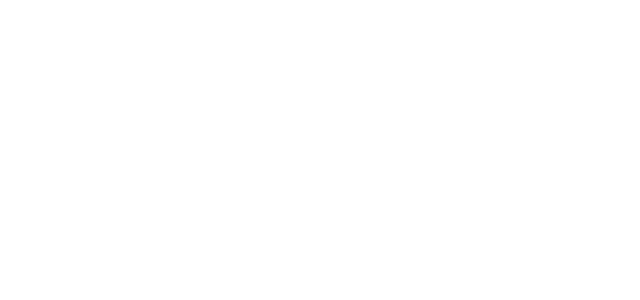
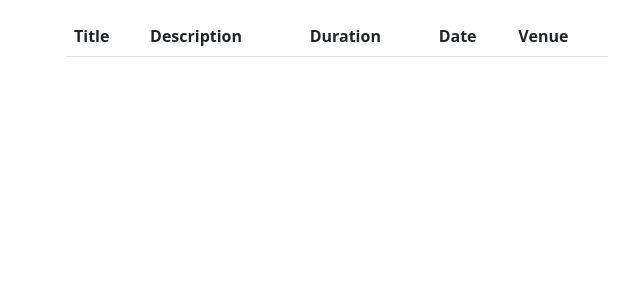
Before and after one commit to hami-r/CourseAppNewAngular, an Angular app: page /view in a window 1280 px wide. Before the commit this address led to /. Shown: the top 300 px of the page, without its empty margins (28-668 px from the left). Built offline with nearby package versions, Linux system fonts and the light colour scheme.

Commit message:
view page added with routing

```diff
--- /dev/null
+++ b/src/app/view-course/view-course.component.html
@@ -0,0 +1,31 @@
+<div class="container">
+    <div class="row">
+        <div class="col col-12 col-sm-12 col-md-12 col-lg-12 col-xl-12 col-xxl-12">
+            <div class="row g-2 m-2">
+                <div class="col col-12 col-sm-12 col-md-6 col-lg-6 col-xl-6 col-xxl-6">
+                    <table class="table">
+                        <thead>
+                            <tr>
+                                <th>Title</th>
+                                <th>Description</th>
+                                <th>Duration</th>
+                                <th>Date</th>
+                                <th>Venue</th>
+                            </tr>
+                        </thead>
+                        <tbody>
+                            <tr *ngFor="let i of courses">
+                                <td>{{i.courseTitle}}</td>
+                                <td>{{i.courseDescription}}</td>
+                                <td>{{i.courseDuration}}</td>
+                                <td>{{i.courseDate}}</td>
+                                <td>{{i.courseVenue}}</td>
+                            </tr>
+                        </tbody>
+                    </table>
+
+                </div>
+            </div>
+        </div>
+    </div>
+</div>
--- /dev/null
+++ b/src/app/view-course/view-course.component.ts
@@ -0,0 +1,10 @@
+import { Component } from '@angular/core';
+
+@Component({
+  selector: 'app-view-course',
+  templateUrl: './view-course.component.html',
+  styleUrls: ['./view-course.component.css']
+})
+export class ViewCourseComponent {
+   courses:any = []
+}
```
Also changed, not shown: src/app/app.module.ts (+7 -1 lines), src/app/view-course/view-course.component.css (added).
